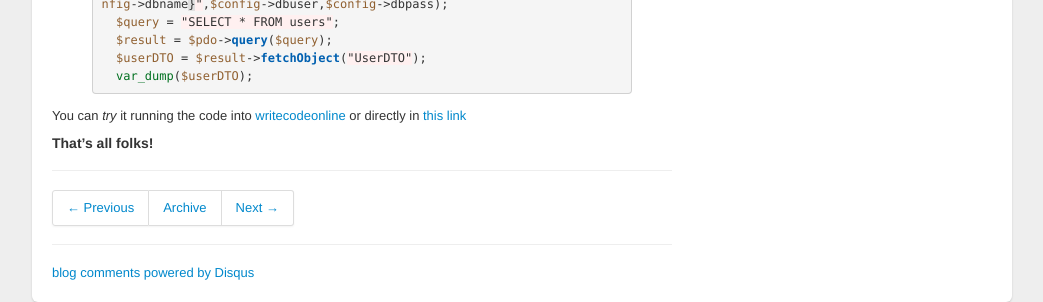
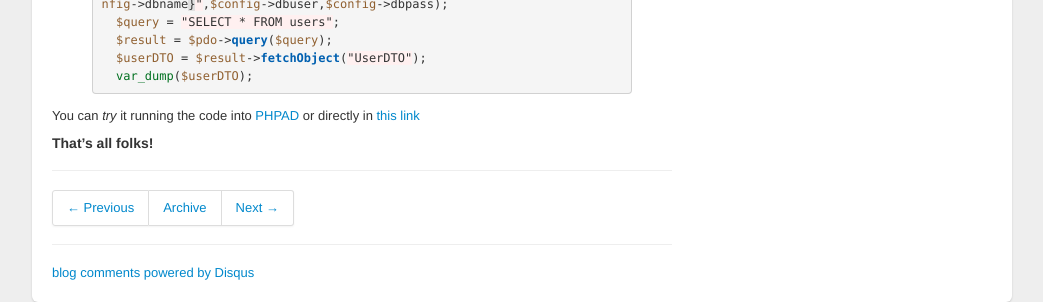
Before and after one commit to phpedia/phpedia.github.com, a Jekyll site: the page built from _posts/2012-04-03-PDO-and-your-magics.markdown, in a window 1280 px wide and 900 px high, scrolled down 2082 px. Shown: the part 551-853 px from the top of the window, without its empty margins (118-1161 px from the left). Built offline with Jekyll 4.4.1, drawn with Linux system fonts in a browser that asks for light colours; nearby versions of some CDN libraries; comment, search, counter and statistics services are not loaded.

Commit message:
POST 2012-04-03-PDO-and-your-magics - UPDATE Links to example

```diff
--- a/_posts/2012-04-03-PDO-and-your-magics.markdown
+++ b/_posts/2012-04-03-PDO-and-your-magics.markdown
@@ -159,7 +159,7 @@ _demo.php_
   var_dump($userDTO);
 {% endhighlight %}
 
-You can *try* it running the code into [writecodeonline](http://writecodeonline.com/php/) or directly in [this link](http://kinncj.com.br/kinn/phpedia/examples/2012-04-03-2012-04-03-PDO-and-your-magics/1/)
+You can *try* it running the code into [PHPAD](http://phpad.org) or directly in [this link](http://www.phpad.org/run/1494005118)
 
 
 #### That's all folks!
```
